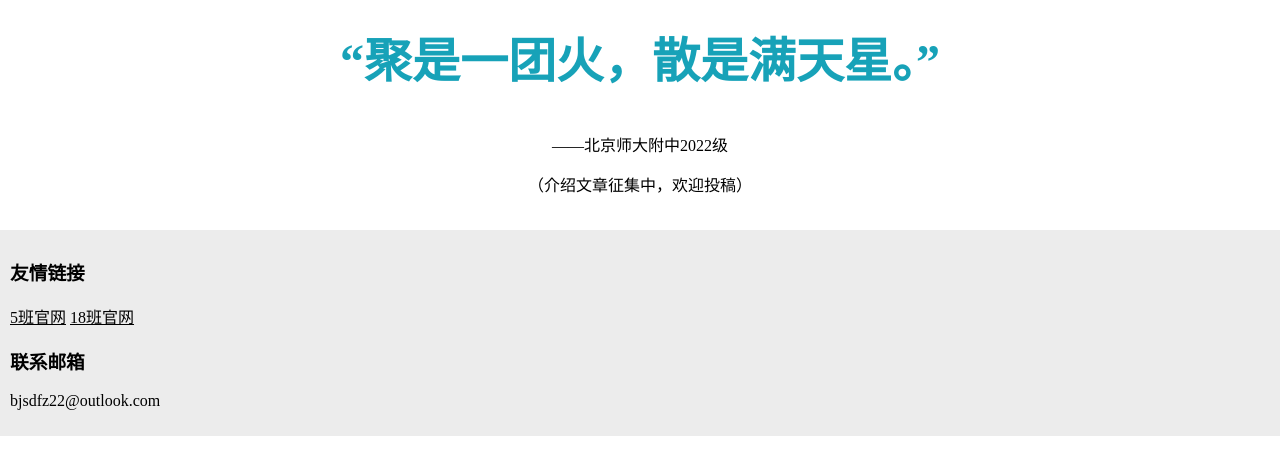
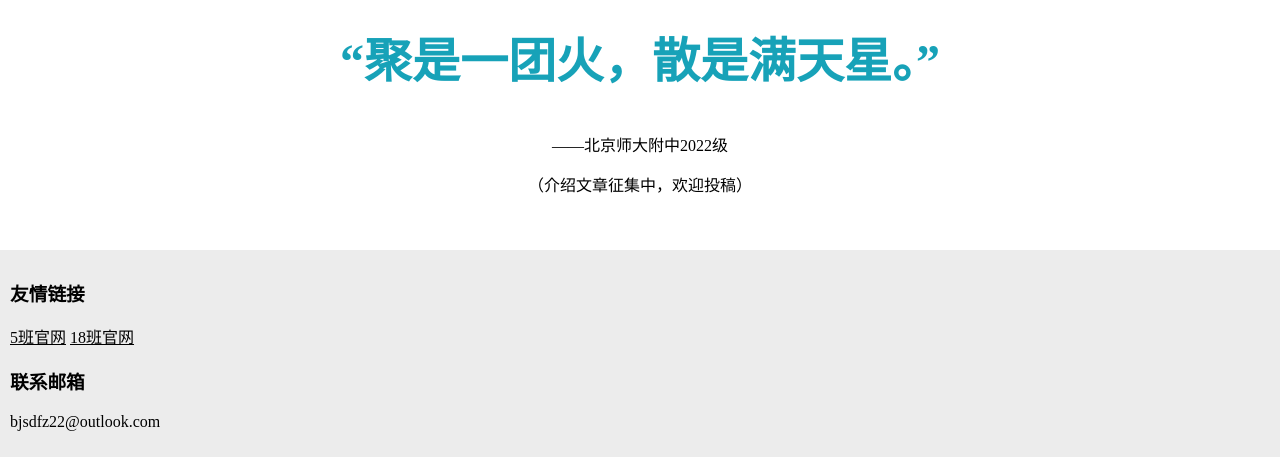
Before and after one commit to wchengk09/bjsdfz2022, a plain HTML site: page index.html in a window 1280 px wide. Shown: the part 1082-1539 px from the top of the page. Before the commit the page ends 1518 px from the top, so only its background shows below. Drawn offline with Linux system fonts and the light colour scheme; no server answers.

Commit message:
WCK changed some code

```diff
--- a/index.css
+++ b/index.css
@@ -34,6 +34,9 @@ div.index-block-out{
 }
 
 div#bottom-bar{
+    position: absolute;
+    left: 0;
+    right: 0;
     padding: 10px;
     background-color: rgb(236,236,236);
 }
--- a/resLayout.js
+++ b/resLayout.js
@@ -41,3 +41,10 @@ function changeContent(){
         hideContent();
     else showContent();
 }
+
+function setBottomBar(){
+    getObj('bottom-bar').style.top = (Math.max(window.innerHeight - getObj('bottom-bar').offsetHeight,document.body.clientHeight + 20) ) + 'px';
+}
+
+window.addEventListener('load',setBottomBar);
+window.addEventListener('resize',setBottomBar);
```
